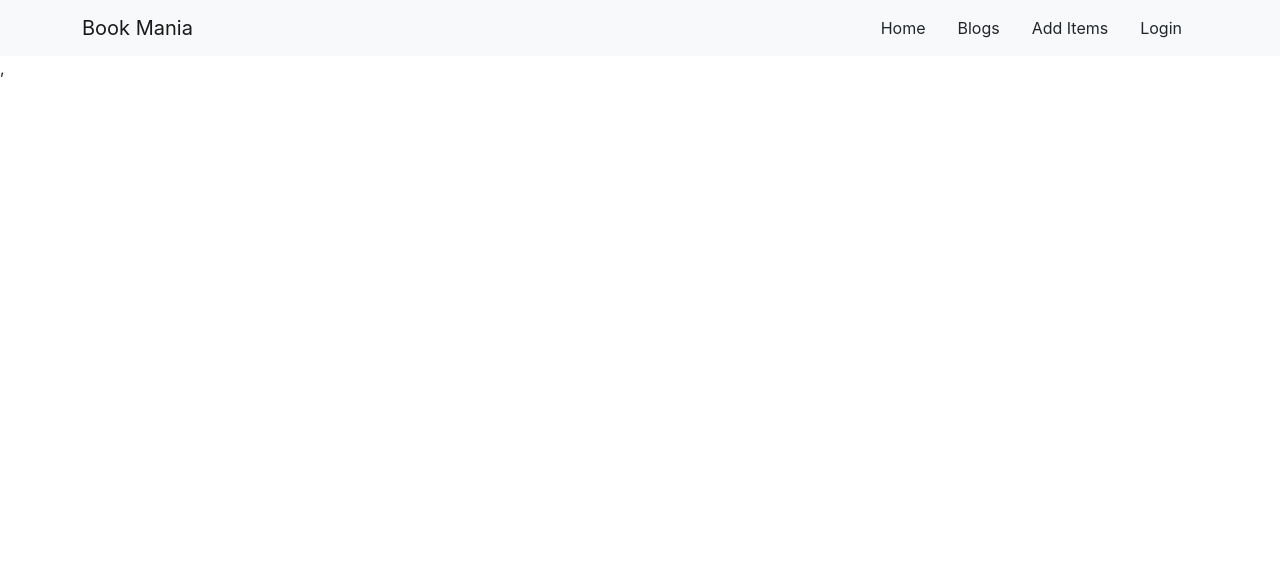
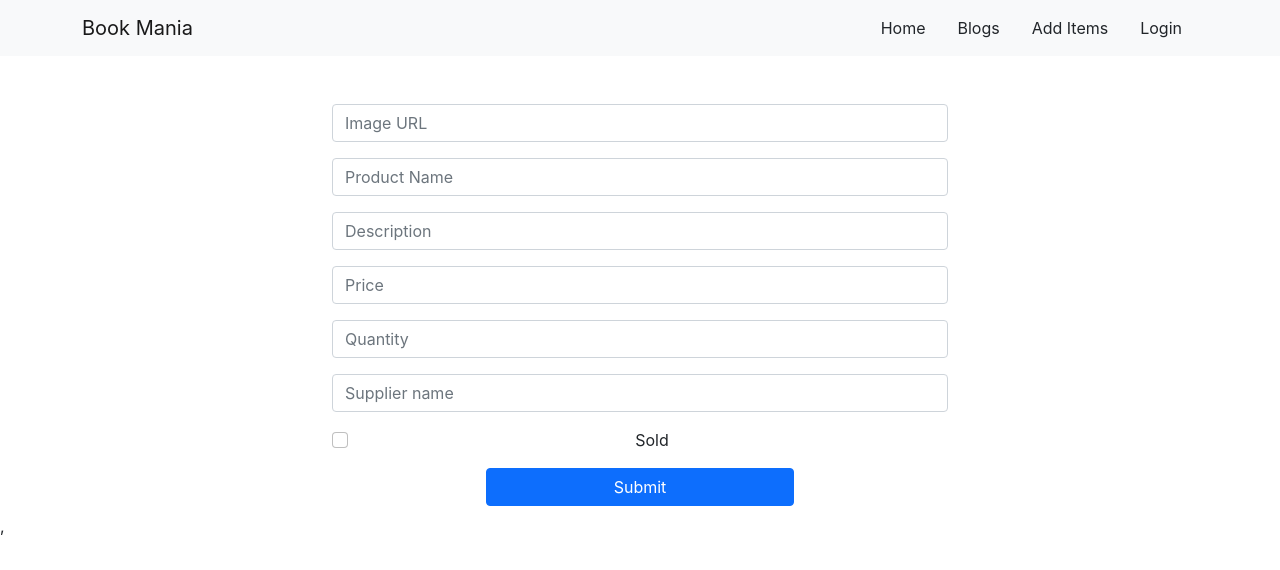
Before and after one commit to fariha-rahman-saba/warehouse-management-client-side, a React (Create React App) app: page /inventory/1 in a window 1280 px wide. Shown: the top 570 px of the page. Built offline with nearby package versions, Linux system fonts and the light colour scheme; no server answers.

Commit message:
add item page created

```diff
--- a/src/App.js
+++ b/src/App.js
@@ -20,7 +20,7 @@ function App () {
         <Route path='/signup' element={<SignUp></SignUp>}></Route>
         <Route path='/add-items' element={<AddItems></AddItems>}></Route>
         <Route path='/manage-inventory' element={<ManageInventory></ManageInventory>}></Route>
-        {/* <Route path='/inventory/:id' element={<AddItems></AddItems>}></Route> */}
+        <Route path='/inventory/:id' element={<AddItems></AddItems>}></Route>
         <Route path='/*' element=''></Route>
         {/* <Route path='/manage' element=''></Route>
         <Route path='' element=''></Route>
--- a/src/Pages/AddItems/AddItems.js
+++ b/src/Pages/AddItems/AddItems.js
@@ -1,9 +1,61 @@
 import React from 'react';
+import { Button, Form } from 'react-bootstrap';
+import { useAuthState } from 'react-firebase-hooks/auth';
+import auth from '../../firebase.init';
 
 const AddItems = () => {
+
+    const [user, loading, error] = useAuthState(auth);
+
+    const handleUpload = (event) => {
+        event.preventDefault();
+
+        const imgUrl = event.target.imgUrl.value;
+        const productName = event.target.productName.value;
+        const desc = event.target.desc.value;
+        const price = event.target.price.value;
+        const quantity = event.target.quantity.value;
+        const supplierName = event.target.supplierName.value;
+        const sold = event.target.sold.value;
+
+        console.log(imgUrl, productName, desc, price, quantity, supplierName, sold);
+    };
+
     return (
-        <div>
-            This is add Itemd
+        <div className='container w-50 mx-auto mt-5'>
+            <Form onSubmit={handleUpload}>
+                <Form.Group className="mb-3" controlId="formBasicImgUrl">
+                    <Form.Control type="text" name='imgUrl' placeholder="Image URL" />
+                </Form.Group>
+
+                <Form.Group className="mb-3" controlId="formBasicItemName">
+                    <Form.Control type="text" name='productName' placeholder="Product Name" />
+                </Form.Group>
+
+                <Form.Group className="mb-3" controlId="formBasicDescription">
+                    <Form.Control type="text" name='desc' placeholder="Description" />
+                </Form.Group>
+
+                <Form.Group className="mb-3" controlId="formBasicPrice">
+                    <Form.Control type="text" name='price' placeholder="Price" />
+                </Form.Group>
+
+                <Form.Group className="mb-3" controlId="formBasicQuantity">
+                    <Form.Control type="text" name='quantity' placeholder="Quantity" />
+                </Form.Group>
+
+                <Form.Group className="mb-3" controlId="formBasicSupplierName">
+                    <Form.Control type="text" name='supplierName' placeholder="Supplier name" />
+                </Form.Group>
+
+                <Form.Group className="mb-3" controlId="formBasicCheckbox">
+                    <Form.Check type="checkbox" name='sold' label="Sold" />
+                </Form.Group>
+
+                <Button className='secondary w-50 mx-auto d-block mb-2' type="submit">
+                    Submit
+                </Button>
+            </Form>
         </div>
     );
 };
--- a/src/Pages/Authentication/RequireAuth/RequireAuth.js
+++ b/src/Pages/Authentication/RequireAuth/RequireAuth.js
@@ -1,6 +1,9 @@
 import React from 'react';
 
 const RequireAuth = () => {
+
+    const;
+
     return (
         <div>
 
```
Also changed, not shown: package.json (line endings or trailing spaces), 1 other file (tests, documents, lock files or other folders).
